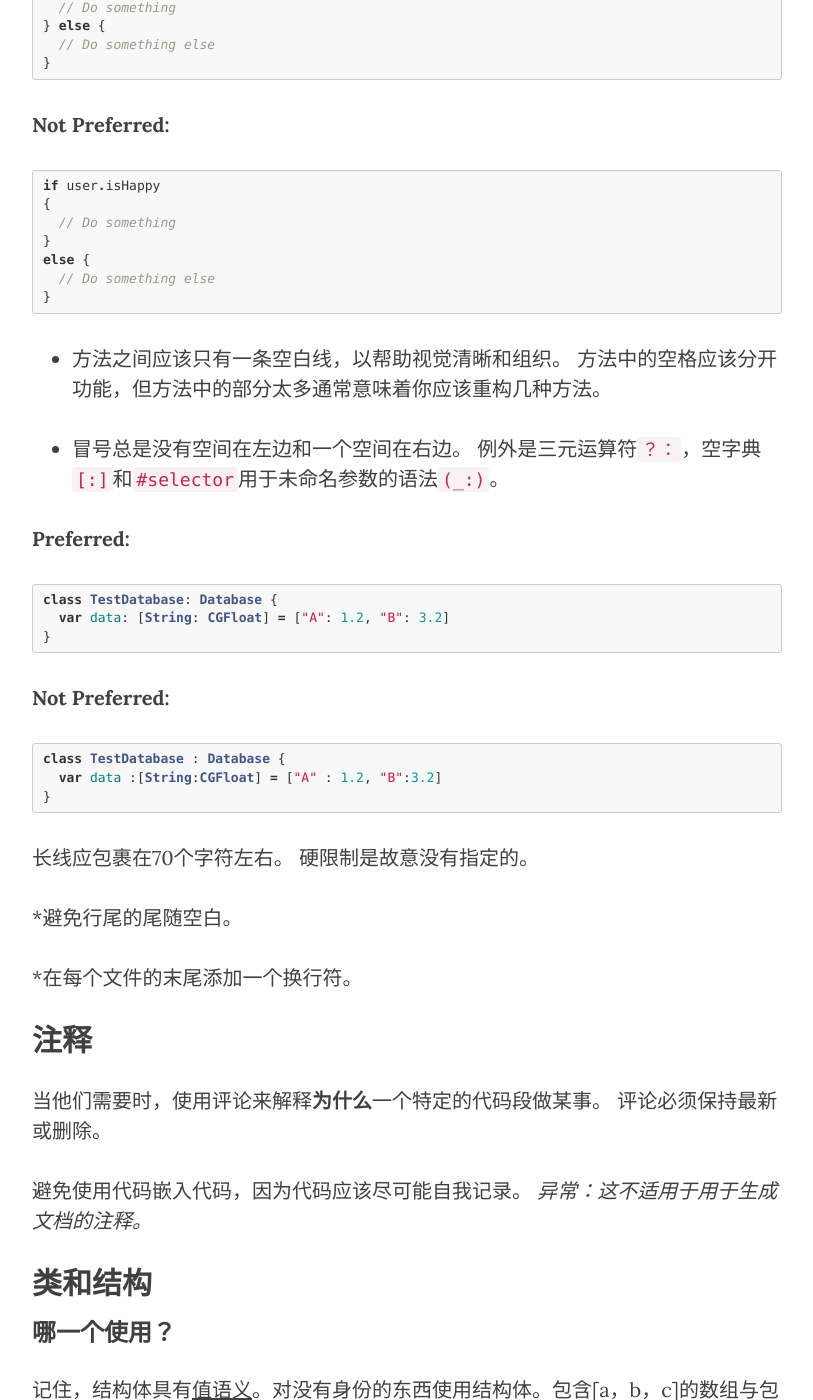
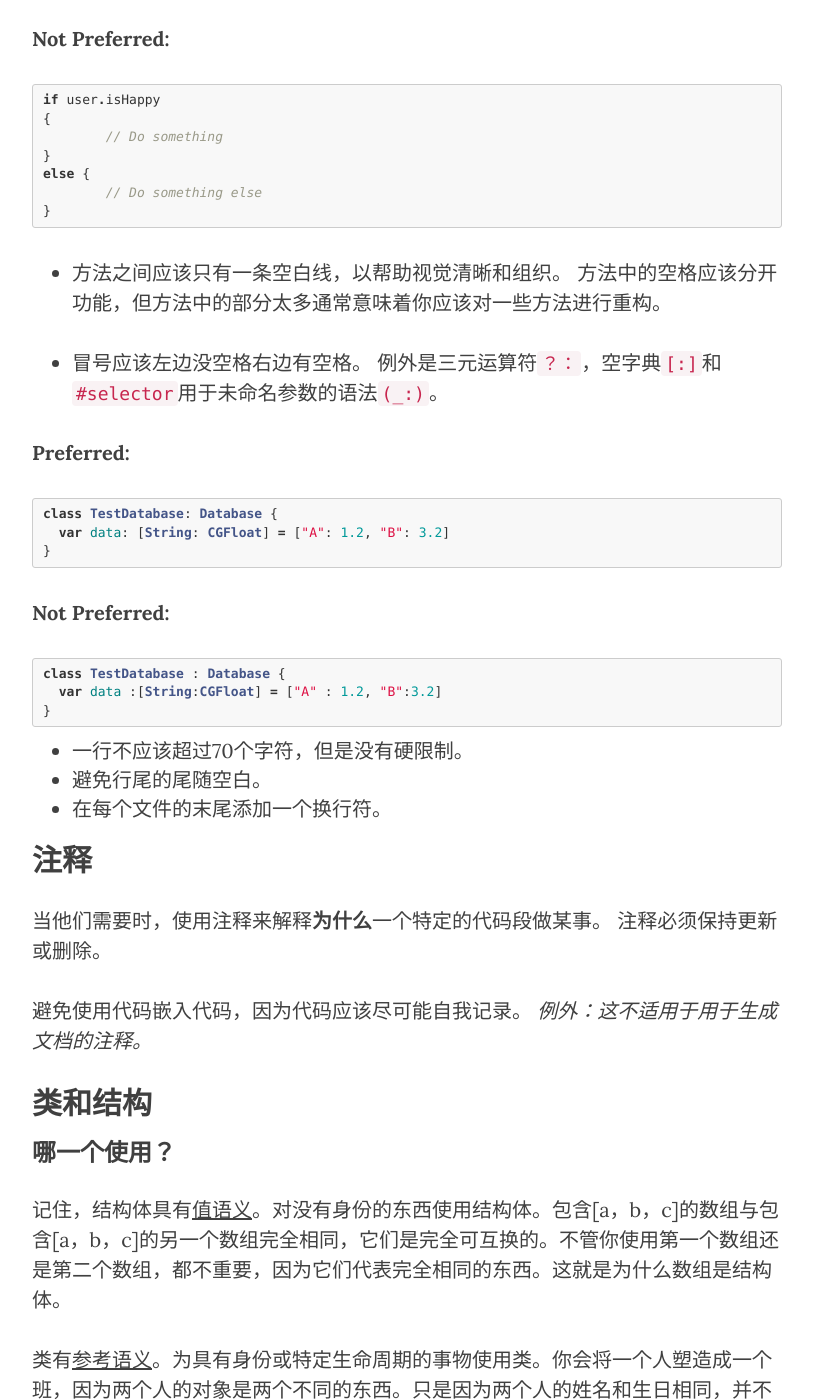
Before and after one commit to DavidHu0921/davidhu0921.github.io, a Jekyll site: the page built from _posts/2017-04-20-Swift代码风格指南.md, in a window 1280 px wide and 1400 px high, scrolled down 7911 px. Shown: the whole window, without its empty margins (233-1046 px from the left). Built offline with Jekyll 4.4.1, drawn with Linux system fonts in a browser that asks for light colours; nearby versions of some CDN libraries; some of the changed text lies outside the part shown.

Commit message:
update blog

````diff
--- a/_posts/2017-04-20-Swift代码风格指南.md
+++ b/_posts/2017-04-20-Swift代码风格指南.md
@@ -276,15 +276,14 @@ override func tableView(_ tableView: UITableView, numberOfRowsInSection section:
 ## 间距
 
 * 方法大括号和其他大括号（`if` /`else` /`switch` /`while`等）始终在与语句相同的行上打开，但在新行上关闭。
-* 提示：你可以通过选择一些代码（或⌘A全部选择），然后选择Control-I（或菜单中的Editor \ Structure \ Re-Indent）来重新缩进。 一些Xcode模板代码将有4个空格的标签硬编码，所以这是一个很好的方法来解决这个问题。
 
 **Preferred:**
 
 ```swift
 if user.isHappy {
-  // Do something
+	// Do something
 } else {
-  // Do something else
+	// Do something else
 }
 ```
 
@@ -293,16 +292,16 @@ if user.isHappy {
 ```swift
 if user.isHappy
 {
-  // Do something
+	// Do something
 }
 else {
-  // Do something else
+	// Do something else
 }
 ```
 
-* 方法之间应该只有一条空白线，以帮助视觉清晰和组织。 方法中的空格应该分开功能，但方法中的部分太多通常意味着你应该重构几种方法。
+* 方法之间应该只有一条空白线，以帮助视觉清晰和组织。 方法中的空格应该分开功能，但方法中的部分太多通常意味着你应该对一些方法进行重构。
 
-* 冒号总是没有空间在左边和一个空间在右边。 例外是三元运算符`？：`，空字典`[:]`和`#selector`用于未命名参数的语法`(_:)`。
+* 冒号应该左边没空格右边有空格。 例外是三元运算符`？：`，空字典`[:]`和`#selector`用于未命名参数的语法`(_:)`。
 
 **Preferred:**
 
@@ -320,17 +319,15 @@ class TestDatabase : Database {
 }
 ```
 
-长线应包裹在70个字符左右。 硬限制是故意没有指定的。
-
-*避免行尾的尾随空白。
-
-*在每个文件的末尾添加一个换行符。
+* 一行不应该超过70个字符，但是没有硬限制。
+* 避免行尾的尾随空白。
+* 在每个文件的末尾添加一个换行符。
 
 ## 注释
 
-当他们需要时，使用评论来解释**为什么**一个特定的代码段做某事。 评论必须保持最新或删除。
+当他们需要时，使用注释来解释**为什么**一个特定的代码段做某事。 注释必须保持更新或删除。
 
-避免使用代码嵌入代码，因为代码应该尽可能自我记录。 *异常：这不适用于用于生成文档的注释。*
+避免使用代码嵌入代码，因为代码应该尽可能自我记录。 *例外：这不适用于用于生成文档的注释。*
 
 
 ## 类和结构
````
